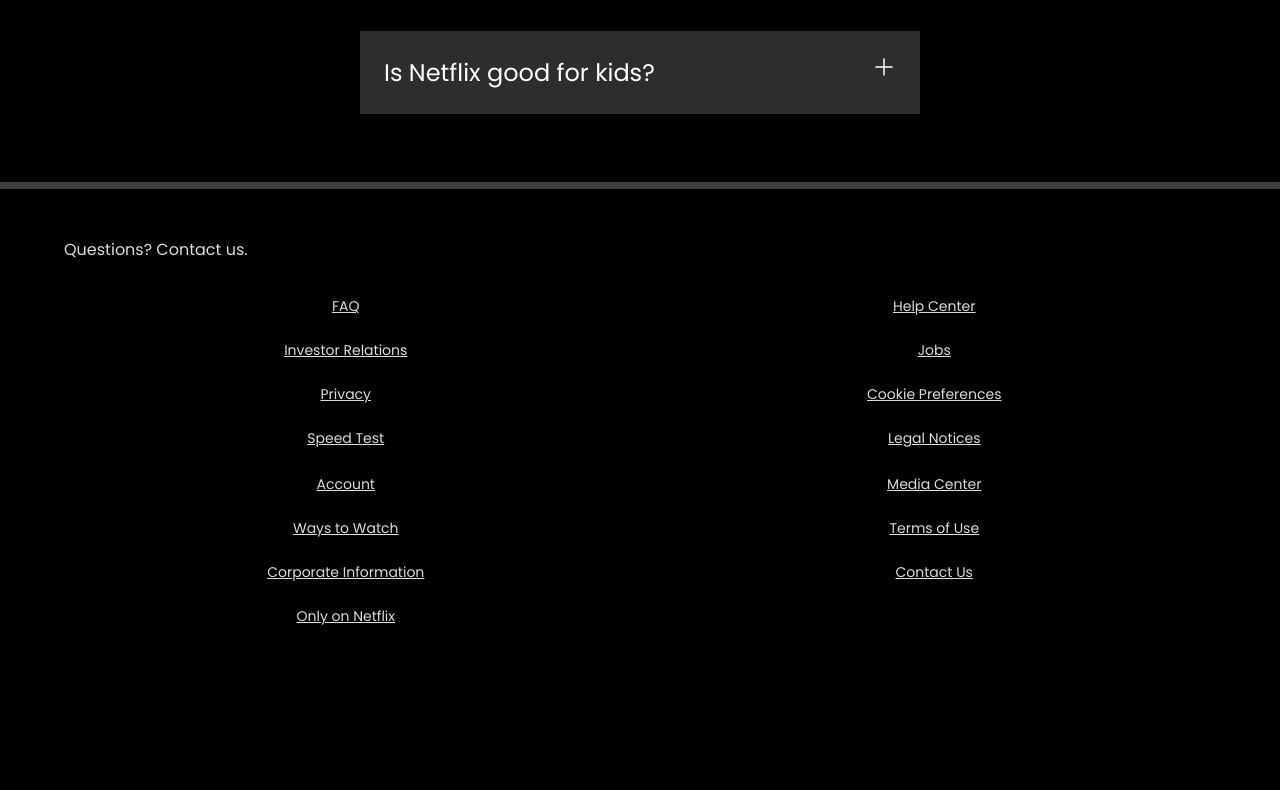
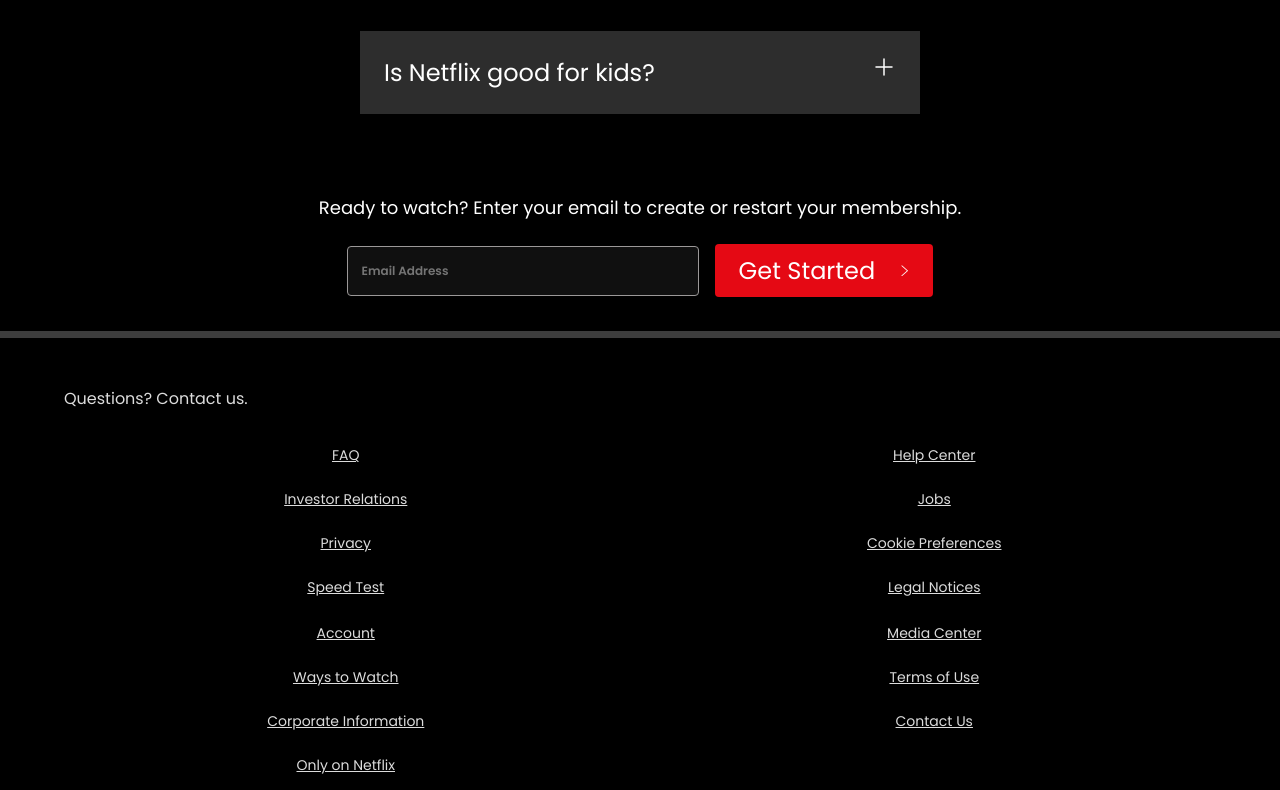
Before and after one commit to Mr-zkpak47/Netflix_Front_Page, a plain HTML site: page index.html in a window 1280 px wide. Shown: the part 3963-4753 px from the top of the page. Before the commit the page ends 4604 px from the top, so only its background shows below. Drawn offline with Linux system fonts and the light colour scheme; a web font is replaced by a local one.

Commit message:
third commit

```diff
--- a/index.html
+++ b/index.html
@@ -24,11 +24,11 @@
         </span>
         <div class="hero-buttons">
           <input type="text" placeholder="Email Address" />
-          <button class="btn btn-red">Get Started &ensp;<span style="font-size: 22px; font-weight: 200;">
-
-            &gt;
-          </span>
-        </button>
+          <button class="btn btn-red">
+            Get Started &ensp;<span style="font-size: 22px; font-weight: 200">
+              &gt;
+            </span>
+          </button>
         </div>
       </div>
       <div class="separation"></div>
@@ -273,6 +273,21 @@
           />
         </svg>
       </div>
+      <div class="hero">
+        <span></span>
+        <span></span>
+        <span>
+          Ready to watch? Enter your email to create or restart your membership.
+        </span>
+        <div class="hero-buttons">
+          <input type="text" placeholder="Email Address" />
+          <button class="btn btn-red">
+            Get Started &ensp;<span style="font-size: 22px; font-weight: 200">
+              &gt;
+            </span>
+          </button>
+        </div>
+      </div>
     </section>
     <div class="separation"></div>
     <footer>
--- a/style.css
+++ b/style.css
@@ -47,7 +47,7 @@ nav button {
   z-index: 1000;
 }
 
-.main .hero {
+.hero {
   font-family: "Martel Sans", sans-serif;
   height: calc(100% - 100px);
   display: flex;
@@ -100,7 +100,7 @@ nav button {
   border-radius: 4px;
 }
 
-.main input {
+.hero input {
   padding: 15px 101px 15px 14px;
   font-size: 12px;
   font-weight: 600;
```
